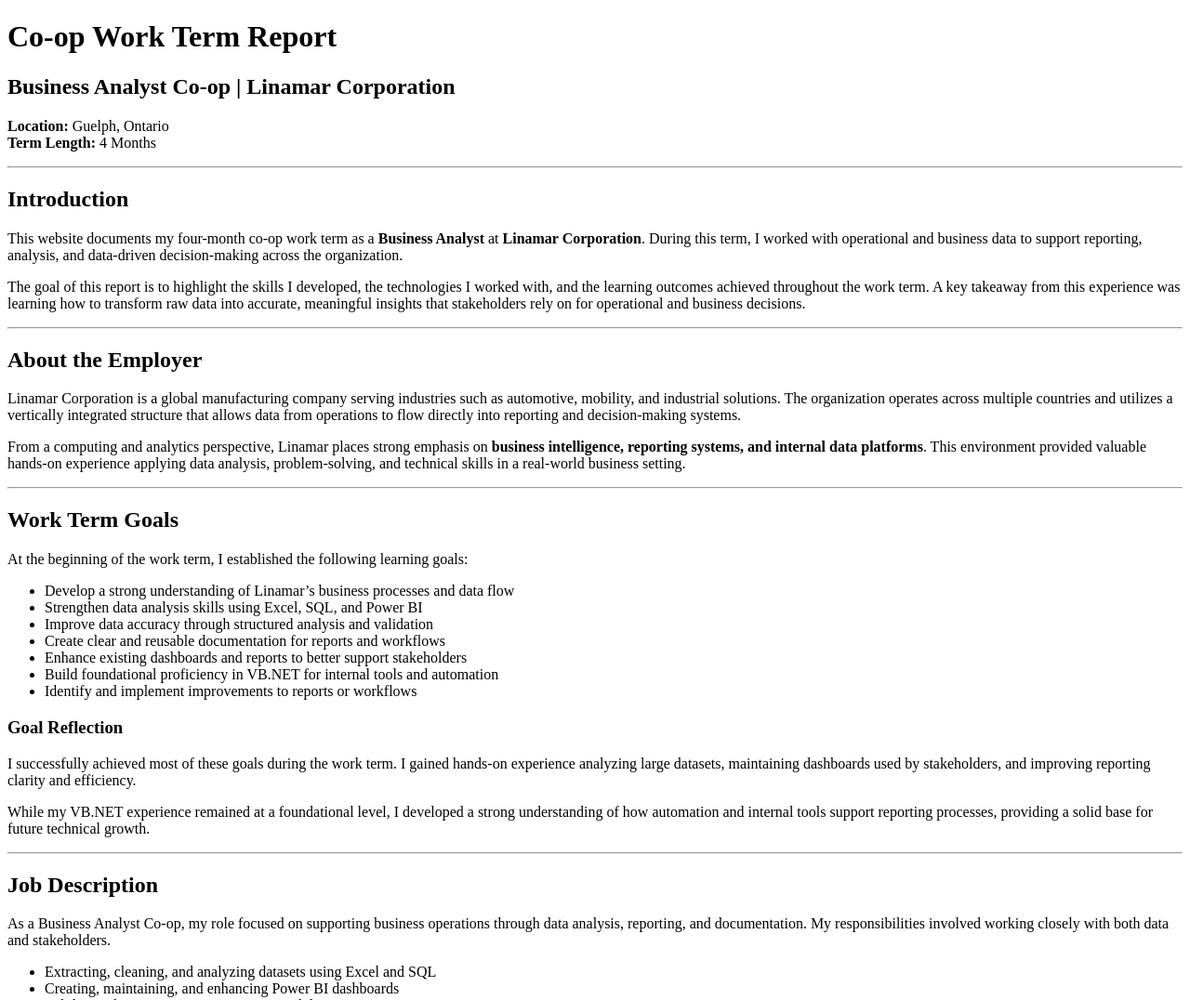
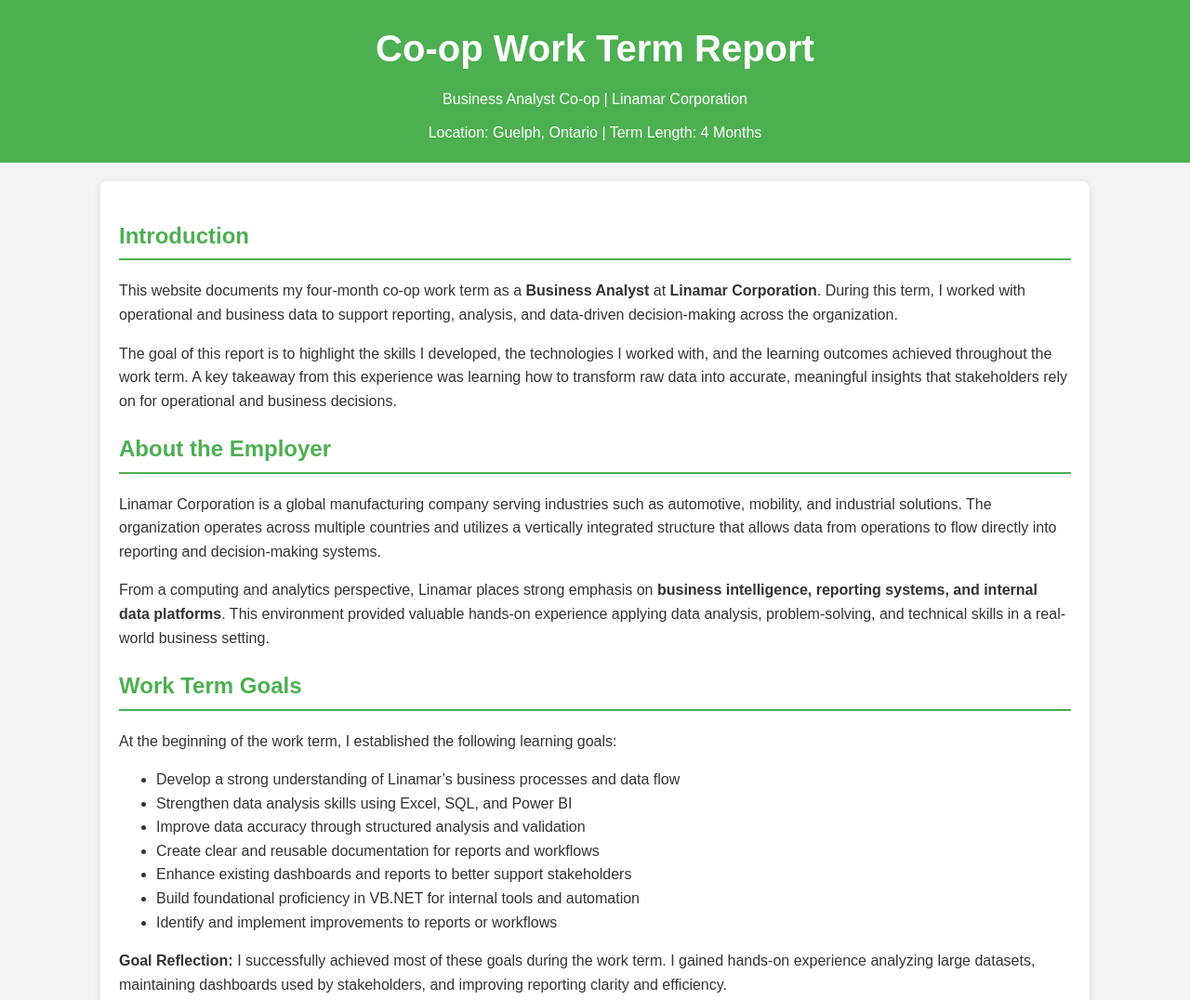
Before and after one commit to iyi1305/portfolio, a plain HTML site: page linamar2-report.html in a window 1280 px wide. Shown: the top 1076 px of the page at 93% size. Drawn offline with Linux system fonts and the light colour scheme.

Commit message:
Update linamar2-report.html

```diff
--- a/linamar2-report.html
+++ b/linamar2-report.html
@@ -2,28 +2,83 @@
 <html lang="en">
 <head>
     <meta charset="UTF-8">
+    <meta name="viewport" content="width=device-width, initial-scale=1.0">
     <title>Co-op Work Term Report | Business Analyst at Linamar</title>
+
+    <style>
+        body {
+            font-family: Arial, sans-serif;
+            line-height: 1.6;
+            margin: 0;
+            padding: 0;
+            color: #333;
+            background-color: #f4f4f4;
+        }
+
+        header {
+            background: #4CAF50;
+            color: #fff;
+            padding: 20px 0;
+            text-align: center;
+        }
+
+        header h1 {
+            margin: 0;
+            font-size: 2.5em;
+        }
+
+        header p {
+            margin: 10px 0 0;
+        }
+
+        .container {
+            width: 80%;
+            margin: 20px auto;
+            background: #fff;
+            padding: 20px;
+            border-radius: 8px;
+            box-shadow: 0 0 10px rgba(0, 0, 0, 0.1);
+        }
+
+        section {
+            margin-bottom: 20px;
+        }
+
+        section h2 {
+            color: #4CAF50;
+            border-bottom: 2px solid #4CAF50;
+            padding-bottom: 5px;
+        }
+
+        footer {
+            text-align: center;
+            padding: 10px 0;
+            background: #333;
+            color: #fff;
+        }
+    </style>
 </head>
 
 <body>
 
 <header>
     <h1>Co-op Work Term Report</h1>
-  <h2>Business Analyst Co-op | Linamar Corporation</h2>
-  <p><strong>Location:</strong> Guelph, Ontario<br>
-     <strong>Term Length:</strong> 4 Months</p>
+    <p>Business Analyst Co-op | Linamar Corporation</p>
+    <p>Location: Guelph, Ontario | Term Length: 4 Months</p>
 </header>
 
-<hr>
+<div class="container">
 
     <section id="introduction">
         <h2>Introduction</h2>
+
         <p>
             This website documents my four-month co-op work term as a
             <strong>Business Analyst</strong> at <strong>Linamar Corporation</strong>.
             During this term, I worked with operational and business data to support
             reporting, analysis, and data-driven decision-making across the organization.
         </p>
+
         <p>
             The goal of this report is to highlight the skills I developed, the technologies
             I worked with, and the learning outcomes achieved throughout the work term.
@@ -33,16 +88,16 @@
         </p>
     </section>
 
-<hr>
-
     <section id="employer">
         <h2>About the Employer</h2>
+
         <p>
             Linamar Corporation is a global manufacturing company serving industries such as
             automotive, mobility, and industrial solutions. The organization operates across
             multiple countries and utilizes a vertically integrated structure that allows data
             from operations to flow directly into reporting and decision-making systems.
         </p>
+
         <p>
             From a computing and analytics perspective, Linamar places strong emphasis on
             <strong>business intelligence, reporting systems, and internal data platforms</strong>.
@@ -51,10 +106,9 @@
         </p>
     </section>
 
-<hr>
-
     <section id="goals">
         <h2>Work Term Goals</h2>
+
         <p>At the beginning of the work term, I established the following learning goals:</p>
 
         <ul>
@@ -67,12 +121,13 @@
             <li>Identify and implement improvements to reports or workflows</li>
         </ul>
 
-  <h3>Goal Reflection</h3>
         <p>
+            <strong>Goal Reflection:</strong>
             I successfully achieved most of these goals during the work term. I gained
             hands-on experience analyzing large datasets, maintaining dashboards used by
             stakeholders, and improving reporting clarity and efficiency.
         </p>
+
         <p>
             While my VB.NET experience remained at a foundational level, I developed a
             strong understanding of how automation and internal tools support reporting
@@ -80,10 +135,9 @@
         </p>
     </section>
 
-<hr>
-
     <section id="job-description">
         <h2>Job Description</h2>
+
         <p>
             As a Business Analyst Co-op, my role focused on supporting business operations
             through data analysis, reporting, and documentation. My responsibilities
@@ -107,37 +161,38 @@
         </p>
     </section>
 
-<hr>
-
     <section id="learning">
         <h2>Key Learning and Reflection</h2>
+
         <p>
             One of the most important lessons from this work term was the importance of
             <strong>clear communication</strong>. Technical analysis is only valuable if results
             are accurate, well-documented, and presented in a way that stakeholders can
             easily understand.
         </p>
+
         <p>
             I also gained an appreciation for documentation as a long-term asset. Creating
             structured, reusable documentation ensures continuity and allows others to build
             upon existing work after a co-op term ends.
         </p>
+
         <p>
             Overall, this experience strengthened my technical confidence, analytical
             thinking, and professional communication skills.
         </p>
     </section>
 
-<hr>
-
     <section id="conclusion">
         <h2>Conclusion</h2>
+
         <p>
             My co-op work term at Linamar Corporation was a valuable professional experience
             that allowed me to apply academic knowledge in a real business environment.
             I developed practical technical skills, contributed to operational reporting,
             and gained insight into how data supports organizational decision-making.
         </p>
+
         <p>
             This experience has reinforced my interest in roles that combine business,
             data, and technology, and it has prepared me for future work terms and
@@ -145,10 +200,9 @@
         </p>
     </section>
 
-<hr>
-
     <section id="acknowledgments">
         <h2>Acknowledgments</h2>
+
         <p>
             I would like to thank my manager, team members, and colleagues at Linamar
             Corporation for their support, guidance, and mentorship throughout my work term.
@@ -157,5 +211,11 @@
         </p>
     </section>
 
+</div>
+
+<footer>
+    <p>&copy; 2025 Iyioluwa Shofowora</p>
+</footer>
+
 </body>
 </html>
```
Lines whose indentation alone changed are shown as unchanged.
